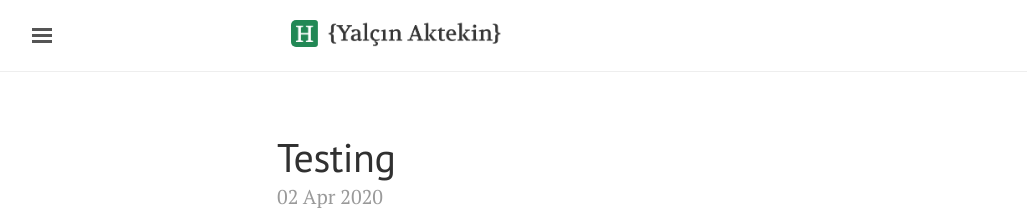
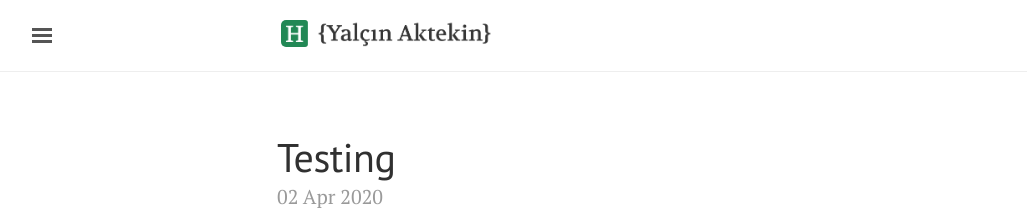
Before and after one commit to yalcinaktekin/yalcinaktekin.github.io, a Jekyll site: the page built from index.html, in a window 1280 px wide. Shown: the top 210 px of the page, without its empty margins (3-1030 px from the left). Built offline with Jekyll 4.4.1, drawn with Linux system fonts in a browser that asks for light colours; the list of posts is cut into pages by our own code.

Commit message:
Update default.html

```diff
--- a/_layouts/default.html
+++ b/_layouts/default.html
@@ -13,7 +13,7 @@
       <div class="masthead">
         <div class="container">
           <h3 class="masthead-title">
-            <a href="/"><img src="/images/home2.png" align="top" style="margin:0px 0.9rem 0px 0.7rem; display:inline-block;
+            <a href="/"><img src="/images/home2.png" align="top" style="margin:0px 0.3rem 0px 0.2rem; display:inline-block;
              width:70%; max-width:215px; min-width:90px; border:none blue 1px;"></a>
             <!-- <a href="{{ site.baseurl }}/" title="Home">{{ site.title }}</a>
             <small>{{ site.tagline }}</small> -->
```
